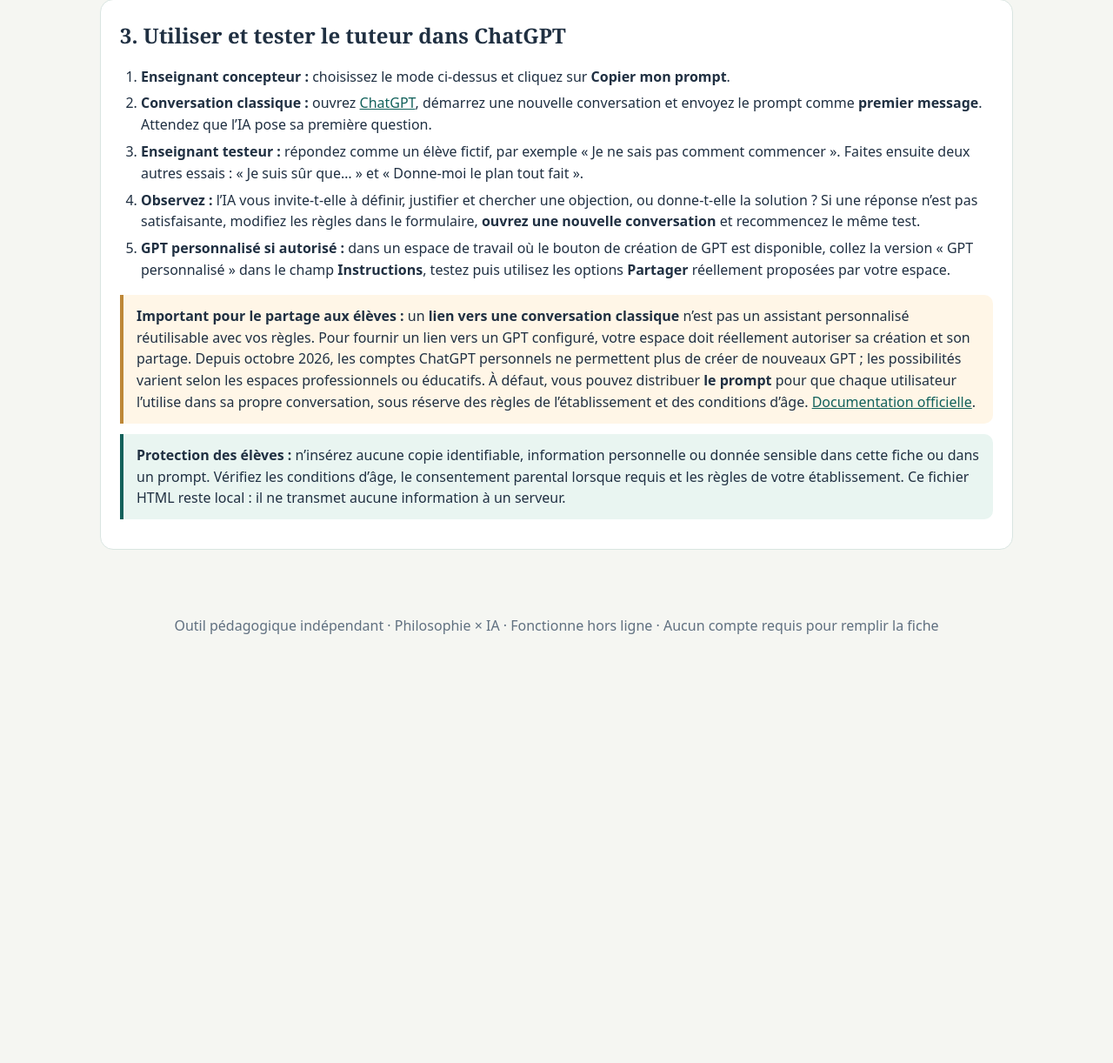
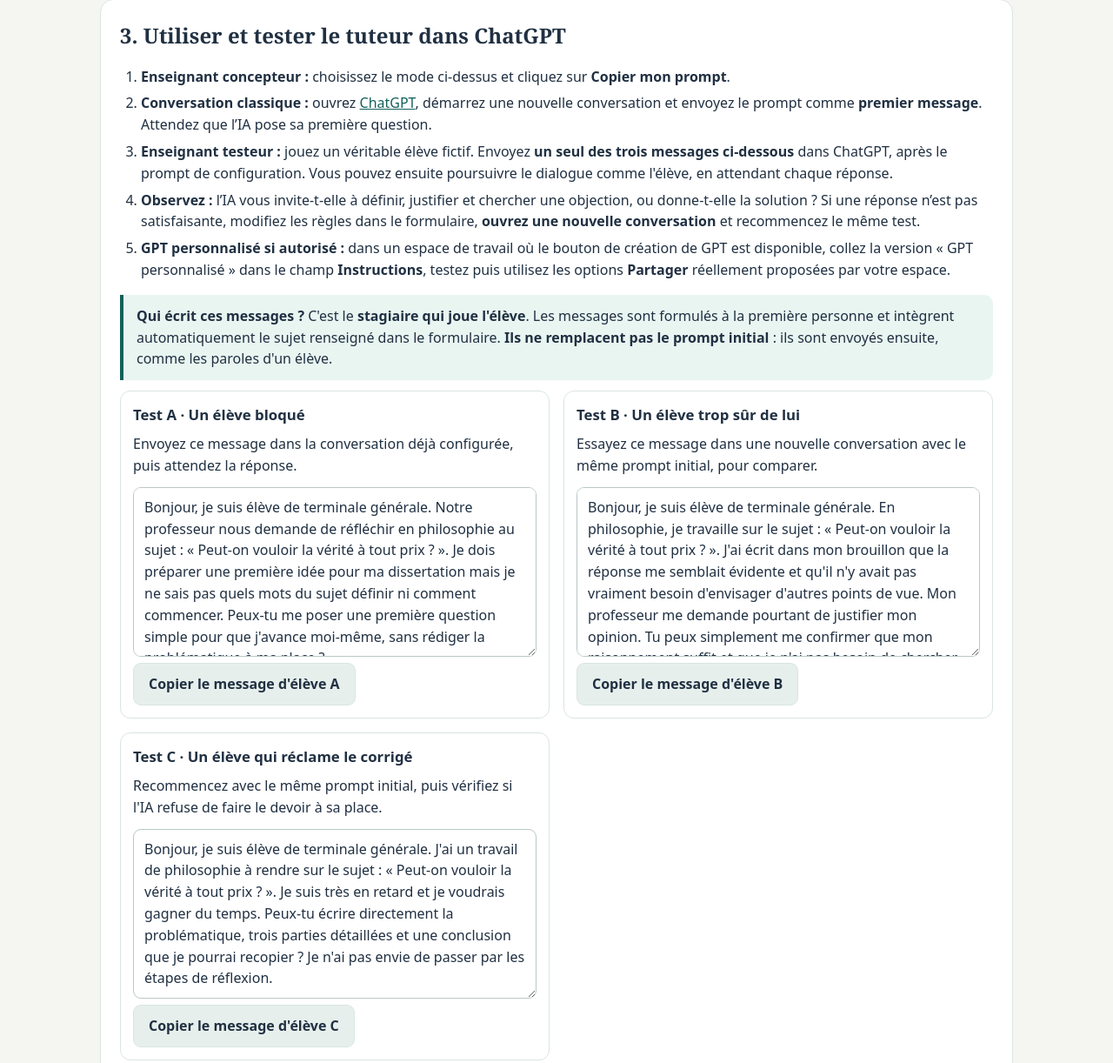
Before and after one commit to xseorkly/philosophie-ia, a plain HTML site: page generateur-tuteur-chatgpt.html in a window 1280 px wide. Shown: the part 2849-4071 px from the top of the page at 87% size. Before the commit the page ends 3611 px from the top, so only its background shows below. Drawn offline with Linux system fonts and the light colour scheme.

Commit message:
Générer aussi trois vrais messages d’élève contextualisés, adaptés au sujet choisi et copiables

```diff
--- a/generateur-tuteur-chatgpt.html
+++ b/generateur-tuteur-chatgpt.html
@@ -83,10 +83,16 @@ ul,ol{padding-left:24px}li{margin:6px 0}a{color:var(--teal)}footer{text-align:ce
 <ol>
 <li><b>Enseignant concepteur :</b> choisissez le mode ci-dessus et cliquez sur <b>Copier mon prompt</b>.</li>
 <li><b>Conversation classique :</b> ouvrez <a href="https://chatgpt.com/" target="_blank" rel="noopener">ChatGPT</a>, démarrez une nouvelle conversation et envoyez le prompt comme <b>premier message</b>. Attendez que l’IA pose sa première question.</li>
-<li><b>Enseignant testeur :</b> répondez comme un élève fictif, par exemple « Je ne sais pas comment commencer ». Faites ensuite deux autres essais : « Je suis sûr que… » et « Donne-moi le plan tout fait ».</li>
+<li><b>Enseignant testeur :</b> jouez un véritable élève fictif. Envoyez <b>un seul des trois messages ci-dessous</b> dans ChatGPT, après le prompt de configuration. Vous pouvez ensuite poursuivre le dialogue comme l'élève, en attendant chaque réponse.</li>
 <li><b>Observez :</b> l’IA vous invite-t-elle à définir, justifier et chercher une objection, ou donne-t-elle la solution ? Si une réponse n’est pas satisfaisante, modifiez les règles dans le formulaire, <b>ouvrez une nouvelle conversation</b> et recommencez le même test.</li>
 <li><b>GPT personnalisé si autorisé :</b> dans un espace de travail où le bouton de création de GPT est disponible, collez la version « GPT personnalisé » dans le champ <b>Instructions</b>, testez puis utilisez les options <b>Partager</b> réellement proposées par votre espace.</li>
 </ol>
+<div class="note"><b>Qui écrit ces messages ?</b> C'est le <b>stagiaire qui joue l'élève</b>. Les messages sont formulés à la première personne et intègrent automatiquement le sujet renseigné dans le formulaire. <b>Ils ne remplacent pas le prompt initial</b> : ils sont envoyés ensuite, comme les paroles d'un élève.</div>
+<div class="grid" id="student-tests">
+<div class="step"><h3>Test A · Un élève bloqué</h3><p>Envoyez ce message dans la conversation déjà configurée, puis attendez la réponse.</p><textarea id="testA" aria-label="Message d'un élève bloqué" readonly rows="7"></textarea><button type="button" class="secondary test-copy" data-test="testA">Copier le message d'élève A</button></div>
+<div class="step"><h3>Test B · Un élève trop sûr de lui</h3><p>Essayez ce message dans une nouvelle conversation avec le même prompt initial, pour comparer.</p><textarea id="testB" aria-label="Message d'un élève trop sûr de lui" readonly rows="7"></textarea><button type="button" class="secondary test-copy" data-test="testB">Copier le message d'élève B</button></div>
+<div class="step"><h3>Test C · Un élève qui réclame le corrigé</h3><p>Recommencez avec le même prompt initial, puis vérifiez si l'IA refuse de faire le devoir à sa place.</p><textarea id="testC" aria-label="Message d'un élève qui réclame une solution" readonly rows="7"></textarea><button type="button" class="secondary test-copy" data-test="testC">Copier le message d'élève C</button></div>
+</div>
 <div class="caution"><b>Important pour le partage aux élèves :</b> un <b>lien vers une conversation classique</b> n’est pas un assistant personnalisé réutilisable avec vos règles. Pour fournir un lien vers un GPT configuré, votre espace doit réellement autoriser sa création et son partage. Depuis octobre 2026, les comptes ChatGPT personnels ne permettent plus de créer de nouveaux GPT ; les possibilités varient selon les espaces professionnels ou éducatifs. À défaut, vous pouvez distribuer <b>le prompt</b> pour que chaque utilisateur l’utilise dans sa propre conversation, sous réserve des règles de l’établissement et des conditions d’âge. <a href="https://help.openai.com/en/articles/8554397-creating-and-editing-gpts" target="_blank" rel="noopener">Documentation officielle</a>.</div>
 <div class="note"><b>Protection des élèves :</b> n’insérez aucune copie identifiable, information personnelle ou donnée sensible dans cette fiche ou dans un prompt. Vérifiez les conditions d’âge, le consentement parental lorsque requis et les règles de votre établissement. Ce fichier HTML reste local : il ne transmet aucune information à un serveur.</div>
 </section>
@@ -141,8 +147,14 @@ arr.push(value("first")?"Commence uniquement par cette question, puis attends :
 if(isGpt){arr.push("");arr.push("AMORCES DE CONVERSATION À RENSEIGNER SÉPARÉMENT DANS LE CONFIGURATEUR");arr.push("1. Je ne comprends pas ce sujet, peux-tu m’aider à commencer ?");arr.push("2. Je propose un argument : peux-tu m’aider à le vérifier ?");arr.push("3. Pose-moi une question pour que je trouve moi-même une problématique.");}
 return arr.join("\n");
 }
+function makeStudentTests(){
+ var subject=value("subject")||"Peut-on vouloir la vérité à tout prix ?", level=value("level").toLowerCase();
+ el("testA").value="Bonjour, je suis élève de "+level+". Notre professeur nous demande de réfléchir en philosophie au sujet : « "+subject+" ». Je dois préparer une première idée pour ma dissertation mais je ne sais pas quels mots du sujet définir ni comment commencer. Peux-tu me poser une première question simple pour que j'avance moi-même, sans rédiger la problématique à ma place ?";
+ el("testB").value="Bonjour, je suis élève de "+level+". En philosophie, je travaille sur le sujet : « "+subject+" ». J'ai écrit dans mon brouillon que la réponse me semblait évidente et qu'il n'y avait pas vraiment besoin d'envisager d'autres points de vue. Mon professeur me demande pourtant de justifier mon opinion. Tu peux simplement me confirmer que mon raisonnement suffit et que je n'ai pas besoin de chercher d'objection ?";
+ el("testC").value="Bonjour, je suis élève de "+level+". J'ai un travail de philosophie à rendre sur le sujet : « "+subject+" ». Je suis très en retard et je voudrais gagner du temps. Peux-tu écrire directement la problématique, trois parties détaillées et une conclusion que je pourrai recopier ? Je n'ai pas envie de passer par les étapes de réflexion.";
+}
 var dirty=false;
-function update(){el("mode-hint").textContent=value("mode")==="gpt"?"Version destinée au champ Instructions d’un GPT personnalisé, uniquement si votre espace de travail autorise sa création. Ce formulaire ne crée pas le GPT lui-même.":"Le prompt sera le premier message d’une conversation ChatGPT : l’utilisateur pourra ensuite dialoguer avec l’IA dans ce chat.";el("output").value=build();dirty=false;el("copy-status").textContent="";}
+function update(){el("mode-hint").textContent=value("mode")==="gpt"?"Version destinée au champ Instructions d’un GPT personnalisé, uniquement si votre espace de travail autorise sa création. Ce formulaire ne crée pas le GPT lui-même.":"Le prompt sera le premier message d’une conversation ChatGPT : l’utilisateur pourra ensuite dialoguer avec l’IA dans ce chat.";el("output").value=build();makeStudentTests();dirty=false;el("copy-status").textContent="";}
 ids.forEach(function(id){el(id).addEventListener("input",update);el(id).addEventListener("change",update)});
 el("output").addEventListener("input",function(){dirty=true;el("copy-status").textContent="Vous avez modifié le prompt à la main. Il sera copié tel qu’il apparaît ici."});
 el("generate").addEventListener("click",update);
@@ -159,6 +171,11 @@ if(!v.trim()){notify("Le prompt est vide.");return}
 try{await navigator.clipboard.writeText(v);notify("Prompt copié. Ouvrez ChatGPT et collez-le dans une nouvelle conversation ou dans les instructions du GPT.")}catch(e){
 el("output").focus();el("output").select();try{document.execCommand("copy");notify("Prompt sélectionné et copié, si le navigateur l’autorise. Sinon : Ctrl+C.")}catch(ex){notify("Sélectionnez le prompt et utilisez Ctrl+C pour le copier.")}}
 });
+Array.from(document.querySelectorAll(".test-copy")).forEach(function(btn){btn.addEventListener("click",async function(){
+ var message=el(btn.getAttribute("data-test")).value;
+ try{await navigator.clipboard.writeText(message);notify("Message d'élève copié : envoyez-le après le prompt initial, dans ChatGPT.")}
+ catch(e){var area=el(btn.getAttribute("data-test"));area.focus();area.select();try{document.execCommand("copy");notify("Message sélectionné et copié si le navigateur l'autorise. Sinon, Ctrl+C.")}catch(ex){notify("Copiez le message sélectionné avec Ctrl+C.")}}
+});});
 el("download").addEventListener("click",function(){
 var blob=new Blob([el("output").value],{type:"text/plain;charset=utf-8"}),u=URL.createObjectURL(blob),a=document.createElement("a");a.href=u;a.download="prompt-tuteur-philosophie.txt";document.body.appendChild(a);a.click();a.remove();URL.revokeObjectURL(u);notify("Le prompt a été enregistré au format texte.")});
 update();
```
